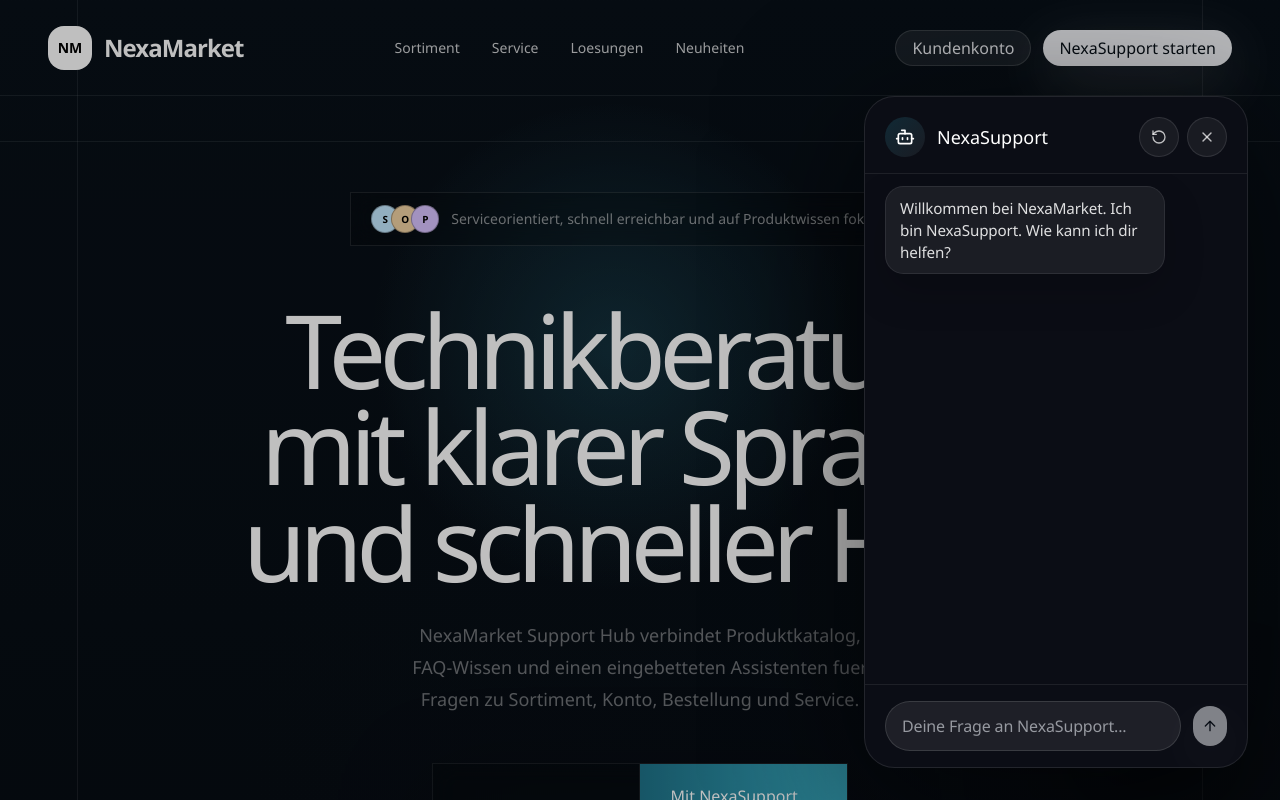
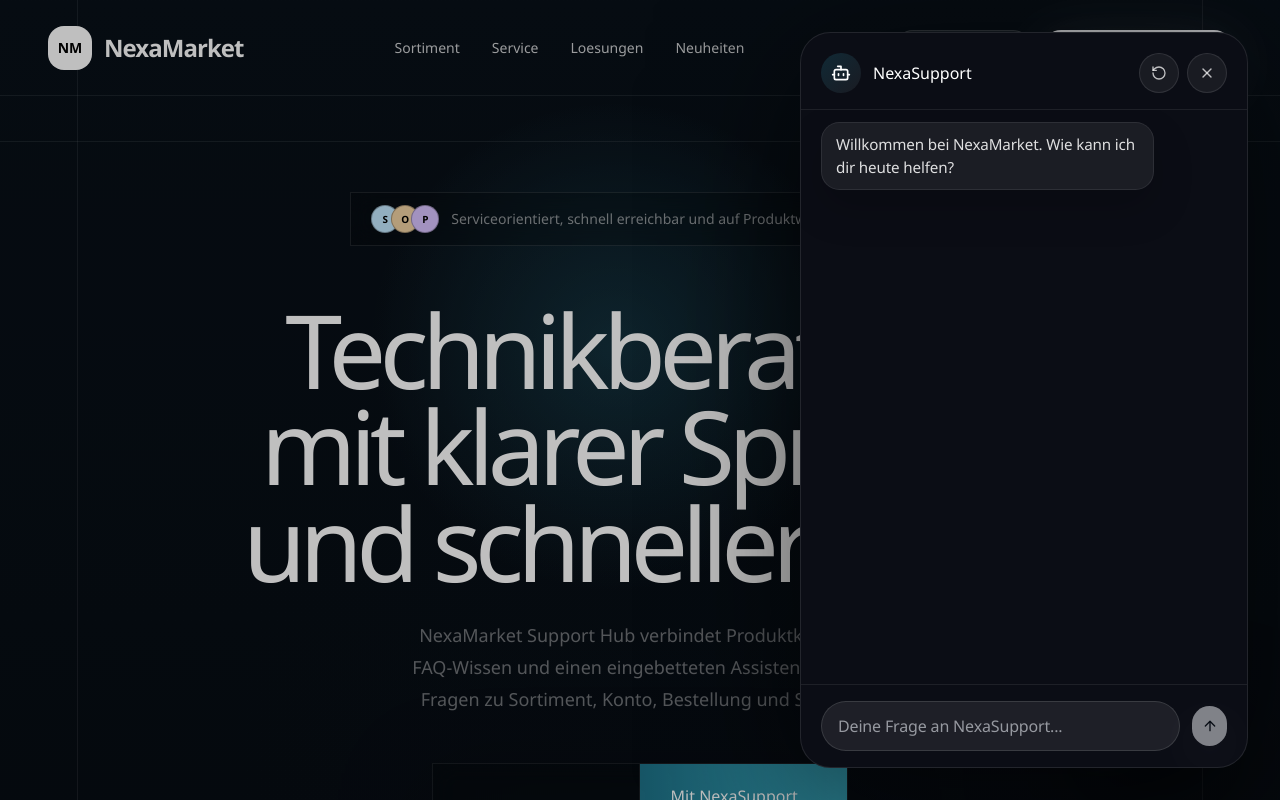
Before and after one commit to niels-2005/CustomerServiceAgent, a React (Vite) app in the folder frontend/: page / in a window 1280 px wide. Both pictures are taken after a click on the button "NexaSupport". Shown: the top 800 px of the page. Built offline with nearby package versions, Linux system fonts and the light colour scheme; no server answers.

Commit message:
fix: tune NexaSupport popup styling

```diff
--- a/frontend/src/components/chat-widget.tsx
+++ b/frontend/src/components/chat-widget.tsx
@@ -1,11 +1,11 @@
+import * as Dialog from "@radix-ui/react-dialog";
+import { ArrowUp, Bot, MessageSquareText, RotateCcw, X } from "lucide-react";
 import { useEffect, useMemo, useRef, useState } from "react";
-import { ArrowUp, Bot, MessageSquareText, RotateCcw, X } from "lucide-react";
-import * as Dialog from "@radix-ui/react-dialog";
 
+import { Button } from "@/components/ui/button";
+import { Input } from "@/components/ui/input";
 import { chat } from "@/lib/api";
 import { cn } from "@/lib/utils";
-import { Button } from "@/components/ui/button";
-import { Input } from "@/components/ui/input";
 
 type MessageRole = "assistant" | "user";
 type MessageDisplayMode = "final" | "streaming";
@@ -27,7 +27,7 @@ function createWelcomeMessage(): ChatMessage {
     id: createId(),
     role: "assistant",
     isLocalOnly: true,
-    content: "Willkommen bei NexaMarket. Ich bin NexaSupport. Wie kann ich dir helfen?",
+    content: "Willkommen bei NexaMarket. Wie kann ich dir heute helfen?",
   };
 }
 
@@ -212,12 +212,12 @@ export function ChatWidget({ open, onOpenChange }: ChatWidgetProps) {
       <Dialog.Root open={open} onOpenChange={onOpenChange}>
         <Dialog.Portal>
           <Dialog.Overlay className="fixed inset-0 z-40 bg-black/25 data-[state=closed]:animate-[fade-out_180ms_ease-in] data-[state=open]:animate-[fade-in_220ms_ease-out]" />
-          <Dialog.Content className="fixed right-4 bottom-4 z-50 h-[min(42rem,calc(100dvh-2rem))] w-[calc(100vw-2rem)] max-w-[24rem] overflow-hidden rounded-[1.9rem] border border-white/10 bg-[#0b0d15] text-white shadow-[0_30px_140px_rgba(0,0,0,0.62)] outline-none data-[state=closed]:animate-[popup-out_180ms_ease-in] data-[state=open]:animate-[popup-in_260ms_cubic-bezier(0.22,1,0.36,1)] sm:right-8 sm:bottom-8">
+          <Dialog.Content className="fixed right-4 bottom-4 z-50 h-[min(46rem,calc(100dvh-2rem))] w-[calc(100vw-2rem)] max-w-[28rem] overflow-hidden rounded-[1.9rem] border border-white/10 bg-[#0b0d15] text-white shadow-[0_30px_140px_rgba(0,0,0,0.62)] outline-none data-[state=closed]:animate-[popup-out_180ms_ease-in] data-[state=open]:animate-[popup-in_260ms_cubic-bezier(0.22,1,0.36,1)] sm:right-8 sm:bottom-8">
             <div className="flex h-full flex-col">
               <div className="border-b border-white/8 px-5 pt-5 pb-4">
                 <div className="flex items-start justify-between gap-4">
                   <div className="space-y-2">
-                    <Dialog.Title className="flex items-center gap-3 text-lg font-medium">
+                    <Dialog.Title className="flex items-center gap-3 text-base font-medium">
                       <span className="flex size-10 items-center justify-center rounded-full bg-[linear-gradient(135deg,rgba(30,114,136,0.28),rgba(255,255,255,0.06))]">
                         <Bot className="size-5 text-white" />
                       </span>
@@ -247,18 +247,23 @@ export function ChatWidget({ open, onOpenChange }: ChatWidgetProps) {
                 </div>
               </div>
 
-              <div ref={scrollViewportRef} className="flex-1 space-y-2.5 overflow-y-auto px-5 py-3">
+              <div
+                ref={scrollViewportRef}
+                className="chat-widget-scrollbar flex-1 space-y-2.5 overflow-y-auto px-5 py-3"
+              >
                 {messages.map((message) => (
                   <article
                     key={message.id}
                     className={cn(
-                      "w-fit rounded-[1.15rem] px-3.5 py-2.5 text-[0.95rem] leading-[1.45] tracking-[-0.01em] shadow-[0_18px_40px_rgba(0,0,0,0.18)]",
+                      "w-fit rounded-[1.15rem] px-3.5 py-2.5 text-[0.95rem] leading-[1.5] tracking-[-0.01em] shadow-[0_18px_40px_rgba(0,0,0,0.18)]",
                       message.role === "user"
                         ? "ml-auto max-w-[72%] border border-white/10 bg-[rgba(255,255,255,0.22)] text-white/95"
                         : "max-w-[82%] border border-white/8 bg-[rgba(255,255,255,0.065)] text-white/86",
                     )}
                   >
-                    <p className="whitespace-pre-wrap">{message.content}</p>
+                    <p className="whitespace-pre-wrap [overflow-wrap:anywhere]">
+                      {message.content}
+                    </p>
                     {message.displayMode === "streaming" ? (
                       <span
                         aria-hidden="true"
@@ -269,8 +274,8 @@ export function ChatWidget({ open, onOpenChange }: ChatWidgetProps) {
                 ))}
 
                 {sending ? (
-                  <article className="w-fit max-w-[82%] rounded-[1.15rem] border border-white/8 bg-[rgba(255,255,255,0.065)] px-3.5 py-2.5 text-[0.95rem] leading-[1.45] tracking-[-0.01em] text-white/74 shadow-[0_18px_40px_rgba(0,0,0,0.18)]">
-                    <p className="thinking-shimmer inline-block text-[0.95rem] font-medium text-white/58">
+                  <article className="w-fit max-w-[82%] rounded-[1.15rem] border border-white/8 bg-[rgba(255,255,255,0.065)] px-3.5 py-2.5 text-[0.825rem] leading-[1.5] tracking-[-0.01em] text-white/74 shadow-[0_18px_40px_rgba(0,0,0,0.18)]">
+                    <p className="thinking-shimmer inline-block text-[0.825rem] font-medium text-white/58">
                       Denke nach...
                     </p>
                   </article>
@@ -279,7 +284,7 @@ export function ChatWidget({ open, onOpenChange }: ChatWidgetProps) {
 
               <div className="border-t border-white/8 px-5 py-4">
                 {errorMessage ? (
-                  <div className="mb-3 rounded-2xl border border-rose-300/16 bg-rose-300/10 px-3 py-2 text-xs text-rose-100">
+                  <div className="mb-3 rounded-2xl border border-rose-300/16 bg-rose-300/10 px-3 py-2 text-[0.75rem] text-rose-100">
                     <span>{errorMessage}</span>
                   </div>
                 ) : null}
--- a/frontend/src/components/ui/input.tsx
+++ b/frontend/src/components/ui/input.tsx
@@ -7,7 +7,7 @@ const Input = React.forwardRef<HTMLInputElement, React.ComponentProps<"input">>(
     return (
       <input
         className={cn(
-          "flex h-12.5 w-full rounded-full border border-white/12 bg-[rgba(255,255,255,0.08)] px-4 py-2 text-[0.96rem] tracking-[-0.01em] text-[color:var(--foreground)] shadow-inner shadow-black/10 transition-colors outline-none placeholder:text-[color:var(--muted-foreground)] focus-visible:border-white/30 focus-visible:bg-[rgba(255,255,255,0.12)] disabled:cursor-not-allowed disabled:opacity-50",
+          "flex h-12.5 w-full rounded-full border border-white/12 bg-[rgba(255,255,255,0.08)] px-4 py-2 text-[0.84rem] tracking-[-0.01em] text-[color:var(--foreground)] shadow-inner shadow-black/10 transition-colors outline-none placeholder:text-[color:var(--muted-foreground)] focus-visible:border-white/30 focus-visible:bg-[rgba(255,255,255,0.12)] disabled:cursor-not-allowed disabled:opacity-50",
           className,
         )}
         type={type}
--- a/frontend/src/index.css
+++ b/frontend/src/index.css
@@ -165,6 +165,32 @@ button {
   pointer-events: none;
 }
 
+.chat-widget-scrollbar {
+  scrollbar-width: thin;
+  scrollbar-color: rgba(92, 196, 219, 0.52) rgba(255, 255, 255, 0.06);
+}
+
+.chat-widget-scrollbar::-webkit-scrollbar {
+  width: 10px;
+}
+
+.chat-widget-scrollbar::-webkit-scrollbar-track {
+  margin: 10px 0;
+  border-radius: 999px;
+  background: rgba(255, 255, 255, 0.04);
+}
+
+.chat-widget-scrollbar::-webkit-scrollbar-thumb {
+  border: 2px solid rgba(11, 13, 21, 0.9);
+  border-radius: 999px;
+  background: linear-gradient(180deg, rgba(56, 169, 191, 0.9), rgba(30, 114, 136, 0.88));
+  box-shadow: inset 0 0 0 1px rgba(255, 255, 255, 0.12);
+}
+
+.chat-widget-scrollbar::-webkit-scrollbar-thumb:hover {
+  background: linear-gradient(180deg, rgba(97, 214, 236, 0.95), rgba(43, 138, 160, 0.92));
+}
+
 @media (prefers-reduced-motion: reduce) {
   .thinking-shimmer {
     color: rgba(255, 255, 255, 0.72);
```
